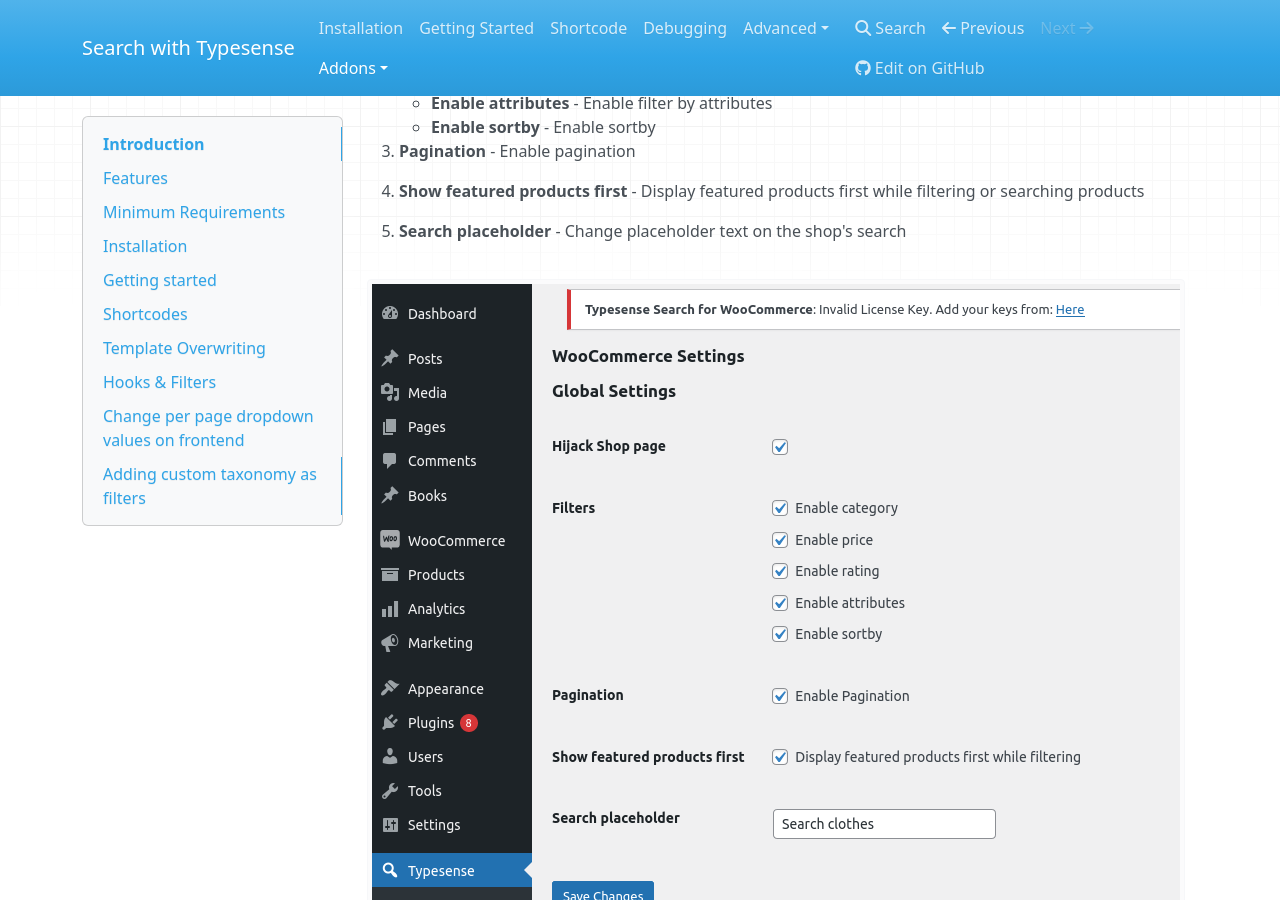
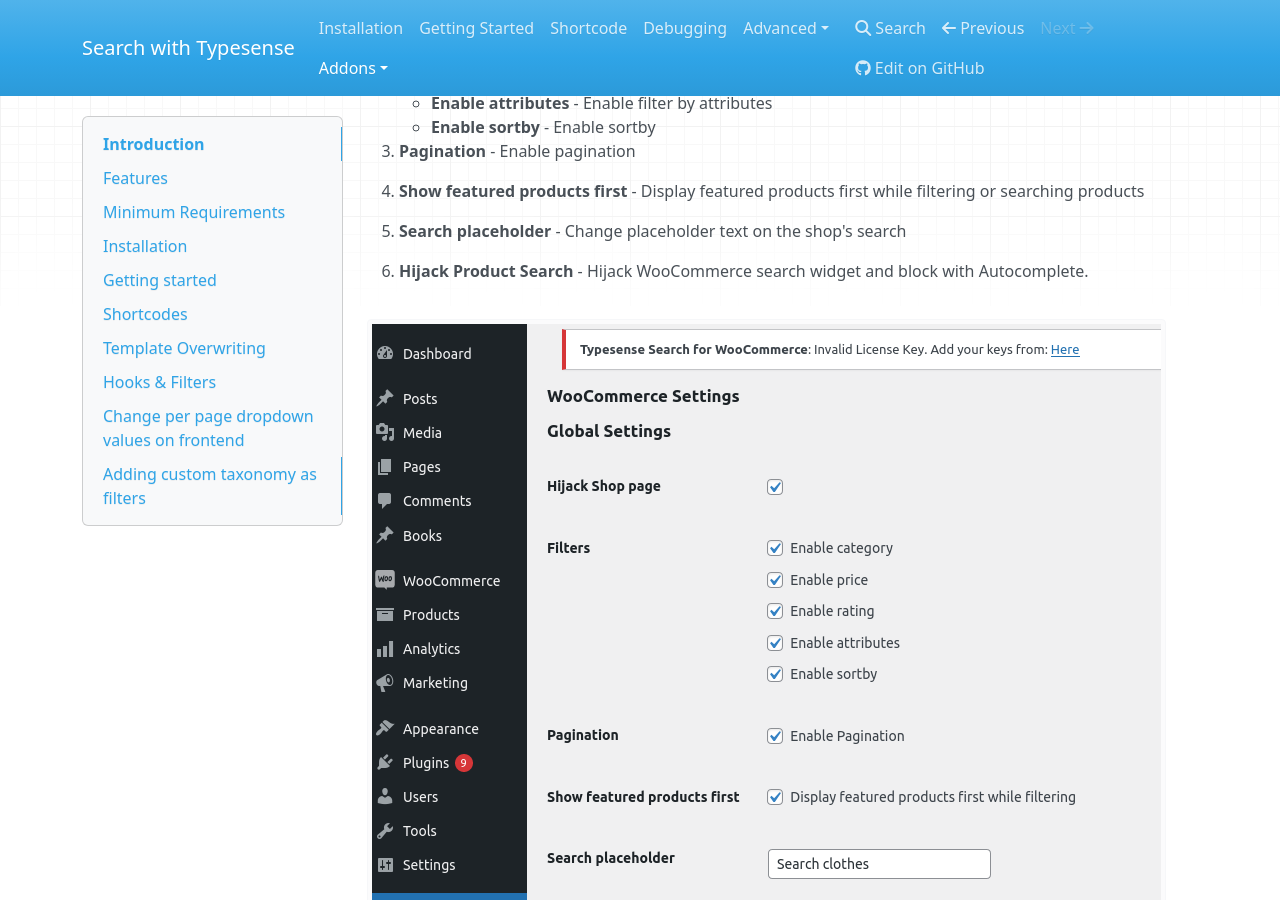
Before and after one commit to codemanas/cm-typesense-docs, an MkDocs documentation site: the page built from docs/tsfwc.md, in a window 1280 px wide and 900 px high, scrolled down 2590 px. Built offline with MkDocs 1.6.1, drawn with Linux system fonts in a browser that asks for light colours; nearby versions of some CDN libraries.

Commit message:
Update doc with autocomplete option doc

```diff
--- a/docs/tsfwc.md
+++ b/docs/tsfwc.md
@@ -66,6 +66,8 @@
 4. **Show featured products first** - Display featured products first while filtering or searching products
 
 5. **Search placeholder** - Change placeholder text on the shop's search
+
+6. **Hijack Product Search** - Hijack WooCommerce search widget and block with Autocomplete.
 
 ![Product Setting](img/setting.png)
 
```
Also changed, not shown: docs/img/customizer.png, docs/img/setting.png.
